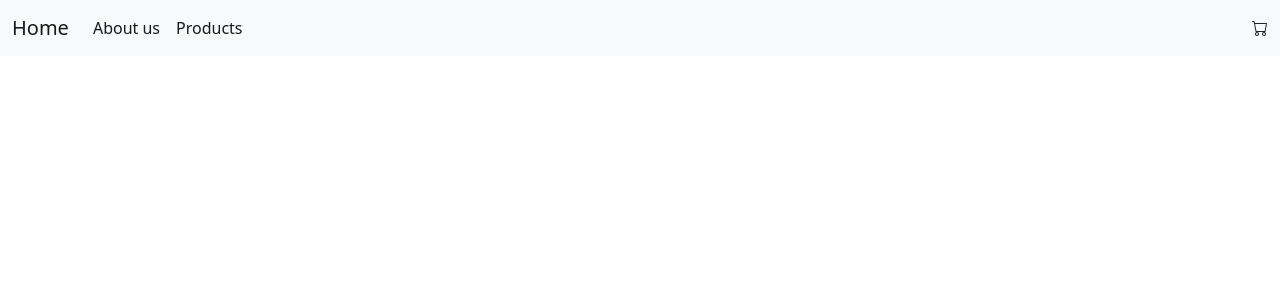
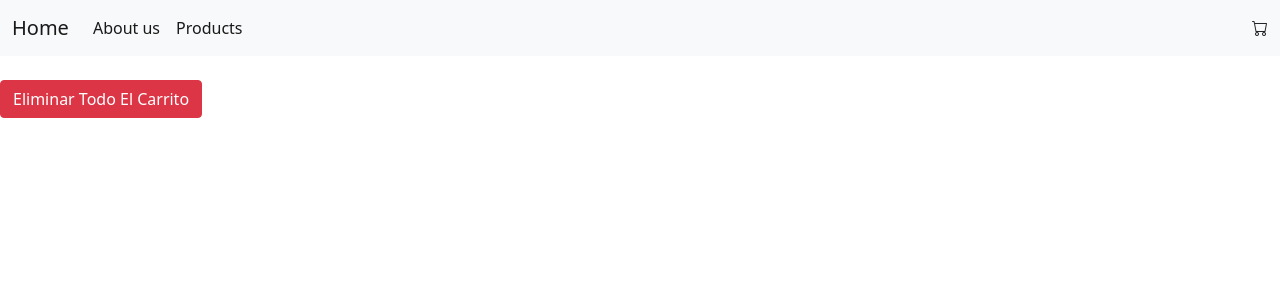
Before and after one commit to LautaroOgando/CursoReact, a React (Create React App) app: page /Cart in a window 1280 px wide. Shown: the top 300 px of the page. Built offline with nearby package versions, Linux system fonts and the light colour scheme; the HTML template or start-up script is replaced by a standard one.

Commit message:
Desafio 10

```diff
--- a/src/component/Cart/Cart.jsx
+++ b/src/component/Cart/Cart.jsx
@@ -1,8 +1,27 @@
 import React from 'react'
+import {CartContext} from '../CartContext/CartContextProvider';
+import { useContext } from 'react';
 
 const Cart = () => {
+
+    const {cartList,initial,stock,buy,removeAdd,checkStock,increment,clear,removeId}= useContext(CartContext);
+
+
     return (
         <div>
+            {cartList && cartList.map((cartList=>
+
+            <div class="card" style={{width: "150px"}}>
+      <img src={cartList.image} class="card-img-top" />
+      <div class="card-body">
+        <h5 class="card-title"></h5>
+        <button className="btn btn-warning" onClick={()=>removeId(cartList.id)}>Eliminar</button>
+        <h6>Cantidad:{cartList.type}</h6>
+      </div>
+    </div>
+            ))}
+            <br />
+            <button className="btn btn-danger" onClick={()=>clear()}>Eliminar Todo El Carrito</button>
 
         </div>
     )
--- a/src/component/CartContext/CartContextProvider.jsx
+++ b/src/component/CartContext/CartContextProvider.jsx
@@ -8,6 +8,7 @@ function CartContextProvider ({children})  {
     const [buy, setBuy] = useState(true);
     const [stock, setStock] = useState(15);
     const [initial, setInitial] = useState(1);
+    const[cartList,setcartList]=useState([])
 
     const removeAdd = () =>{
         if(initial>0) setInitial(initial-1);
@@ -18,16 +19,39 @@ function CartContextProvider ({children})  {
          alert("Stock Agotado");
         }else{
           setStock(stock-initial);
-          setInitial(1);
-          //setcartList(...cartList,item)
+          const find=cartList.find(element=>element.id === item.data.id)
+          if(find==null){
+
+          item.data.type=initial
+          setcartList([...cartList,item.data])
+          console.log(cartList)
+          }else{
+
+          const find=cartList.find(element=>element.id === item.data.id)
+              find.type+=initial
+              console.log(find.type)
+          }
+
+        setInitial(1);
         }
 
       }
 
+     const clear=()=>{
+      setcartList([]);
+     }
 
+     const removeId=(id)=>{
 
+          if(cartList.length==1){
+            setcartList([])
+          }else{
+            const borrar=cartList.find(element=>element.id != id)
+            setcartList([borrar])
+          }
 
-     const[cartList,setcartList]=useState([])
+     }
+
 
      const increment=()=>{
         if(initial<stock) setInitial(initial+1)
@@ -41,7 +65,9 @@ function CartContextProvider ({children})  {
         buy,
         increment,
         removeAdd,
-        checkStock
+        checkStock,
+        clear,
+        removeId
        }}>
 
         {children}
```
